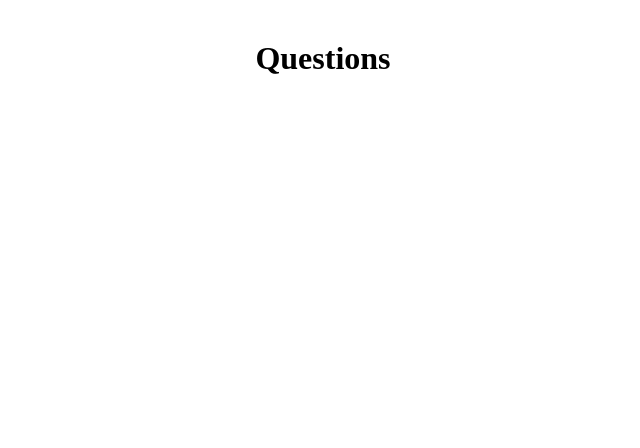
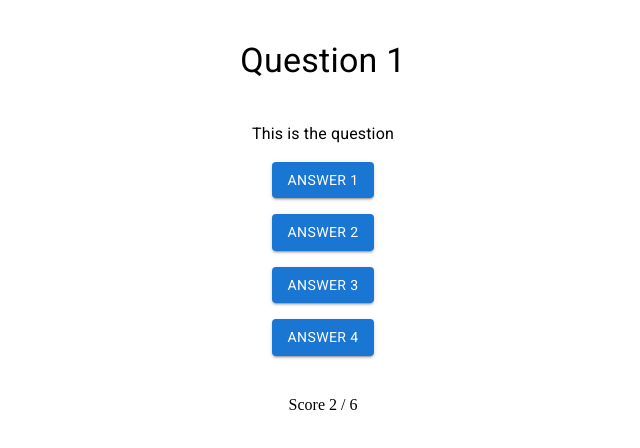
Before and after one commit to ixycreativity/React-Quiz-App, a React (Create React App) app: page /question in a window 1280 px wide. Shown: the top 448 px of the page, without its empty margins (317-957 px from the left). Built offline with nearby package versions, Linux system fonts and the light colour scheme; no server answers.

Commit message:
static questions

```diff
--- a/src/pages/Questions.js
+++ b/src/pages/Questions.js
@@ -1,8 +1,31 @@
+import React from "react";
+import { Box, Button, Typography } from "@mui/material";
+import useAxios from "../hooks/useAxios";
+
 const Questions = () => {
+  let apiUrl = `/api.php/?amount=10`;
+
+  const { response, error, loading } = useAxios({ url: apiUrl });
+  console.log(response);
+
   return (
-    <div>
-      <h1>Questions</h1>
-    </div>
+    <Box>
+      <Typography variant="h4">Question 1</Typography>
+      <Typography mt={5}>This is the question</Typography>
+      <Box mt={2}>
+        <Button variant="contained">Answer 1</Button>
+      </Box>
+      <Box mt={2}>
+        <Button variant="contained">Answer 2</Button>
+      </Box>
+      <Box mt={2}>
+        <Button variant="contained">Answer 3</Button>
+      </Box>
+      <Box mt={2}>
+        <Button variant="contained">Answer 4</Button>
+      </Box>
+      <Box mt={5}>Score 2 / 6</Box>
+    </Box>
   );
 };
 
```
